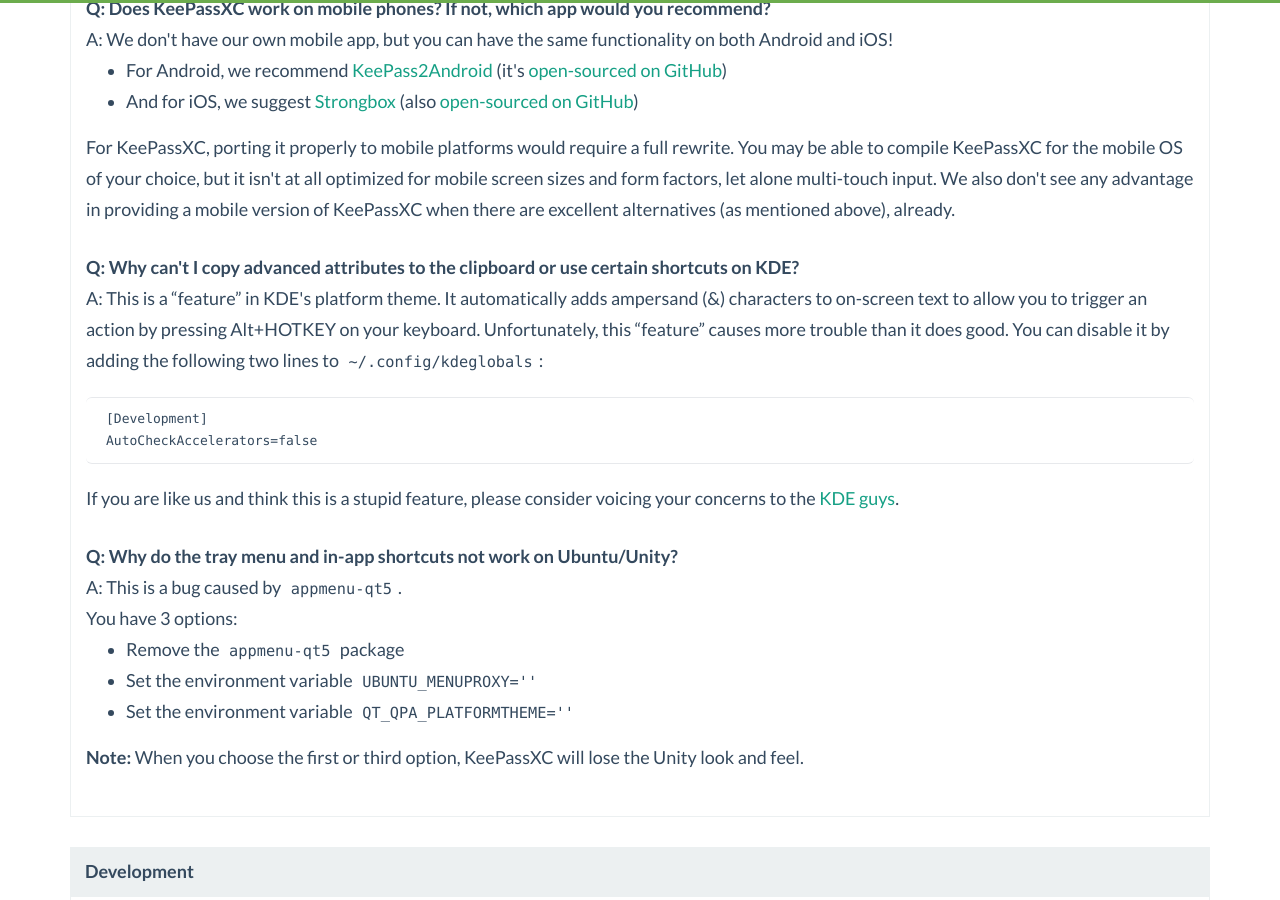
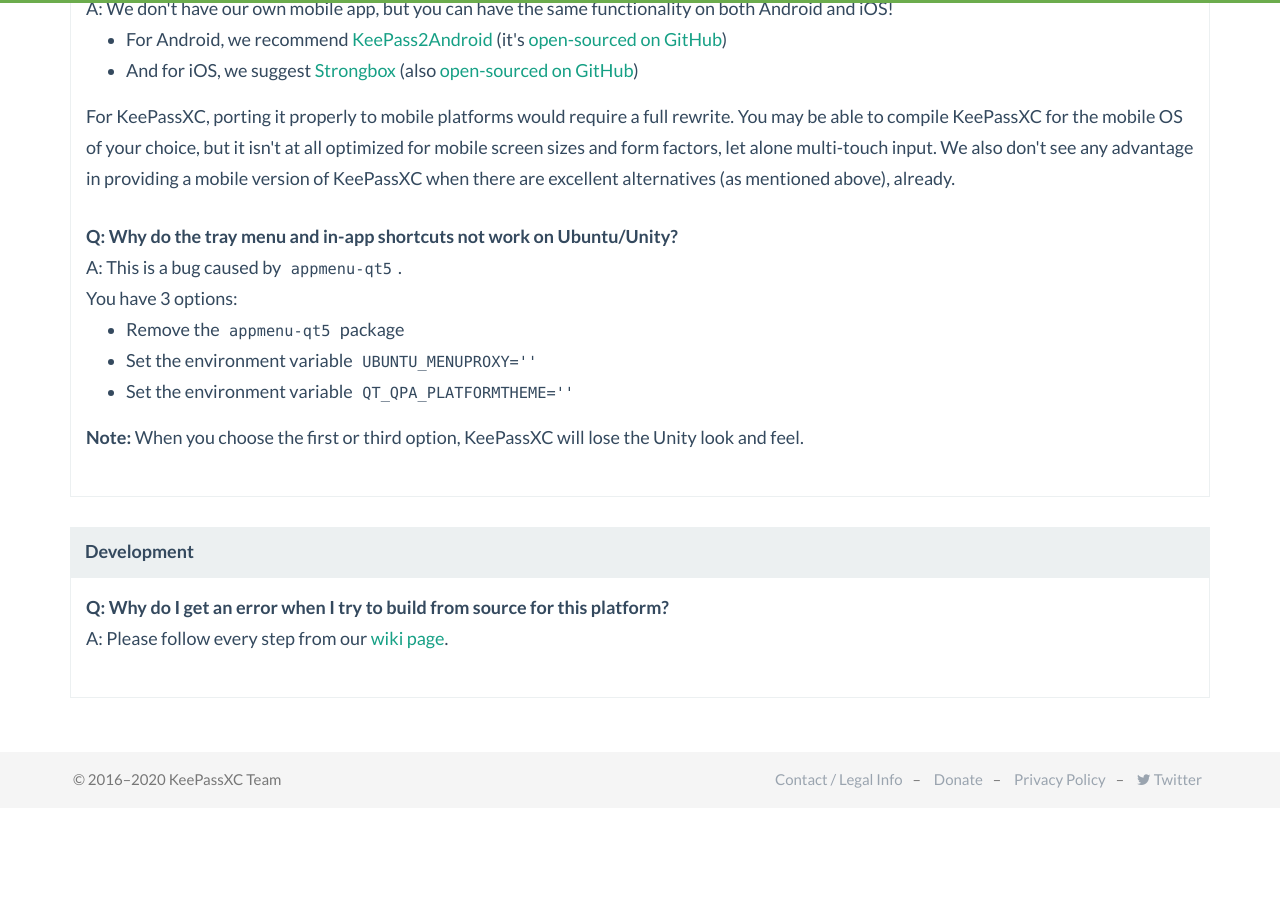
Before and after one commit to keepassxreboot/keepassxc-org, a Jekyll site: the page built from docs/index.html, in a window 1280 px wide and 900 px high, scrolled down 12921 px. Built offline with Jekyll 4.4.1, drawn with Linux system fonts in a browser that asks for light colours; comment, search, counter and statistics services are not loaded; after the commit the page ends 13732 px from its top, so only the background shows below that; some of the changed text lies outside the part shown.

Commit message:
Update index.html
This can be removed as it got fixed last year.

```diff
--- a/docs/index.html
+++ b/docs/index.html
@@ -111,8 +111,6 @@
     <ul class="faq-questions">
         <li><a href="#faq-autotype">Is Auto-Type supported on macOS and Windows?</a></li>
         <li><a href="#faq-platform-mobile">Does KeePassXC work on mobile phones? If not, which app would you recommend?</a></li>
-        <li><a href="#faq-kdeaccelerators">Why can't I copy advanced attributes to the clipboard
-            or use certain shortcuts on KDE?</a></li>
         <li><a href="#faq-ubuntushortcuts">Why do the tray menu and in-app shortcuts not work on Ubuntu/Unity?</a></li>
     </ul>
 
@@ -574,21 +572,6 @@
             for mobile screen sizes and form factors, let alone multi-touch input. We also don't see any advantage in
 						providing a mobile version of KeePassXC when there are excellent alternatives (as mentioned above), already.
 						<br>
-        </dd>
-
-        <dt id="faq-kdeaccelerators"><a href="#faq-kdeaccelerators">Why can't I copy advanced attributes to the clipboard
-            or use certain shortcuts on KDE?</a></dt>
-        <dd>
-            This is a “feature” in KDE's platform theme. It automatically adds ampersand (&amp;) characters to on-screen text
-            to allow you to trigger an action by pressing Alt+HOTKEY on your keyboard. Unfortunately, this “feature”
-            causes more trouble than it does good. You can disable it by adding the following two lines to
-            <code>~/.config/kdeglobals</code>:
-            <pre><code>[Development]
-AutoCheckAccelerators=false</code></pre>
-            If you are like us and think this is a stupid feature, please consider voicing your concerns to the
-            <a href="https://bugs.kde.org/show_bug.cgi?id=337491">KDE guys</a>.
-        </dd>
-
         <dt id="faq-ubuntushortcuts"><a href="#faq-ubuntushortcuts">Why do the tray menu and in-app shortcuts not work on Ubuntu/Unity?</a></dt>
         <dd>
             This is a bug caused by <code>appmenu-qt5</code>.<br>
```
